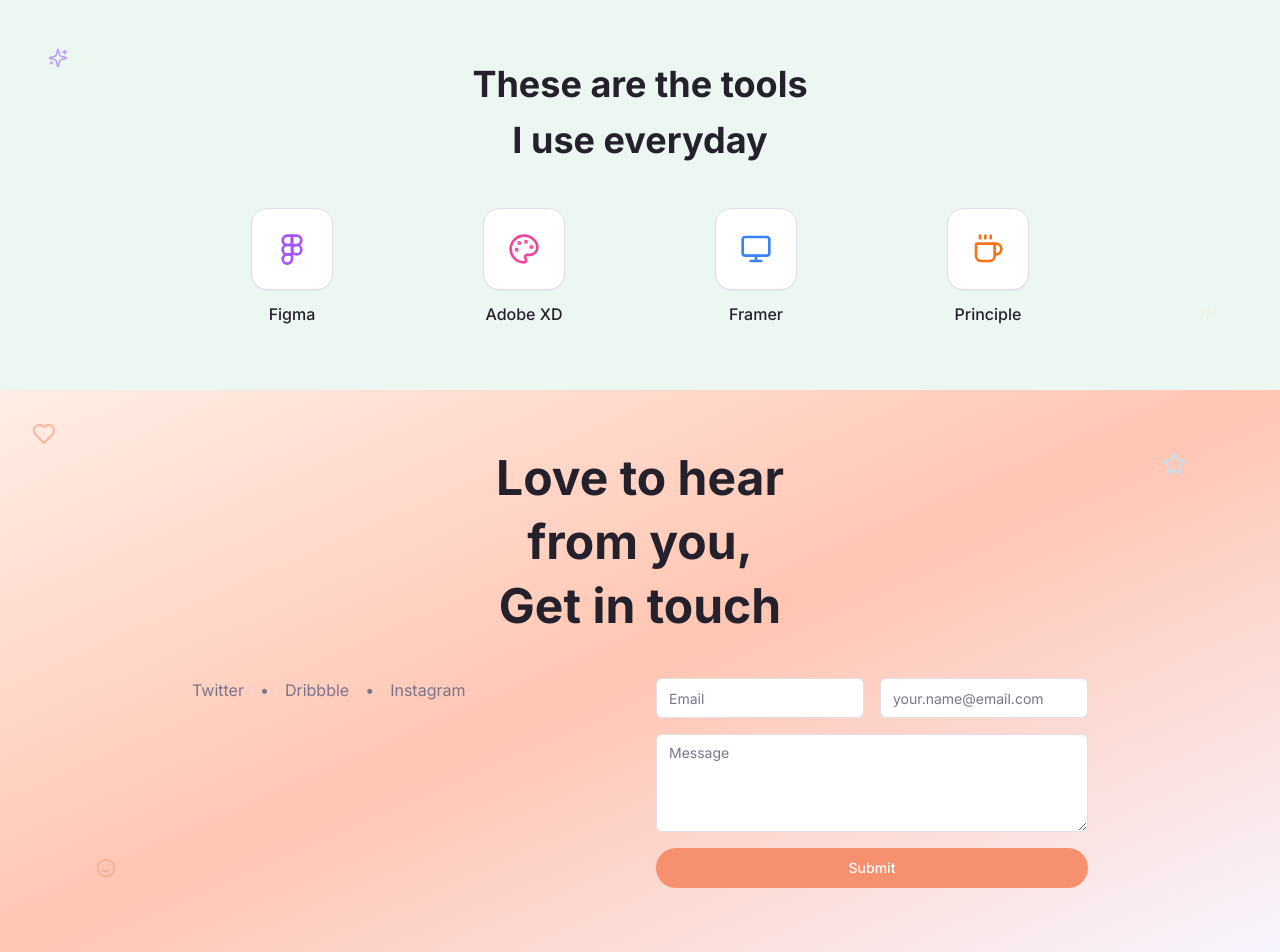
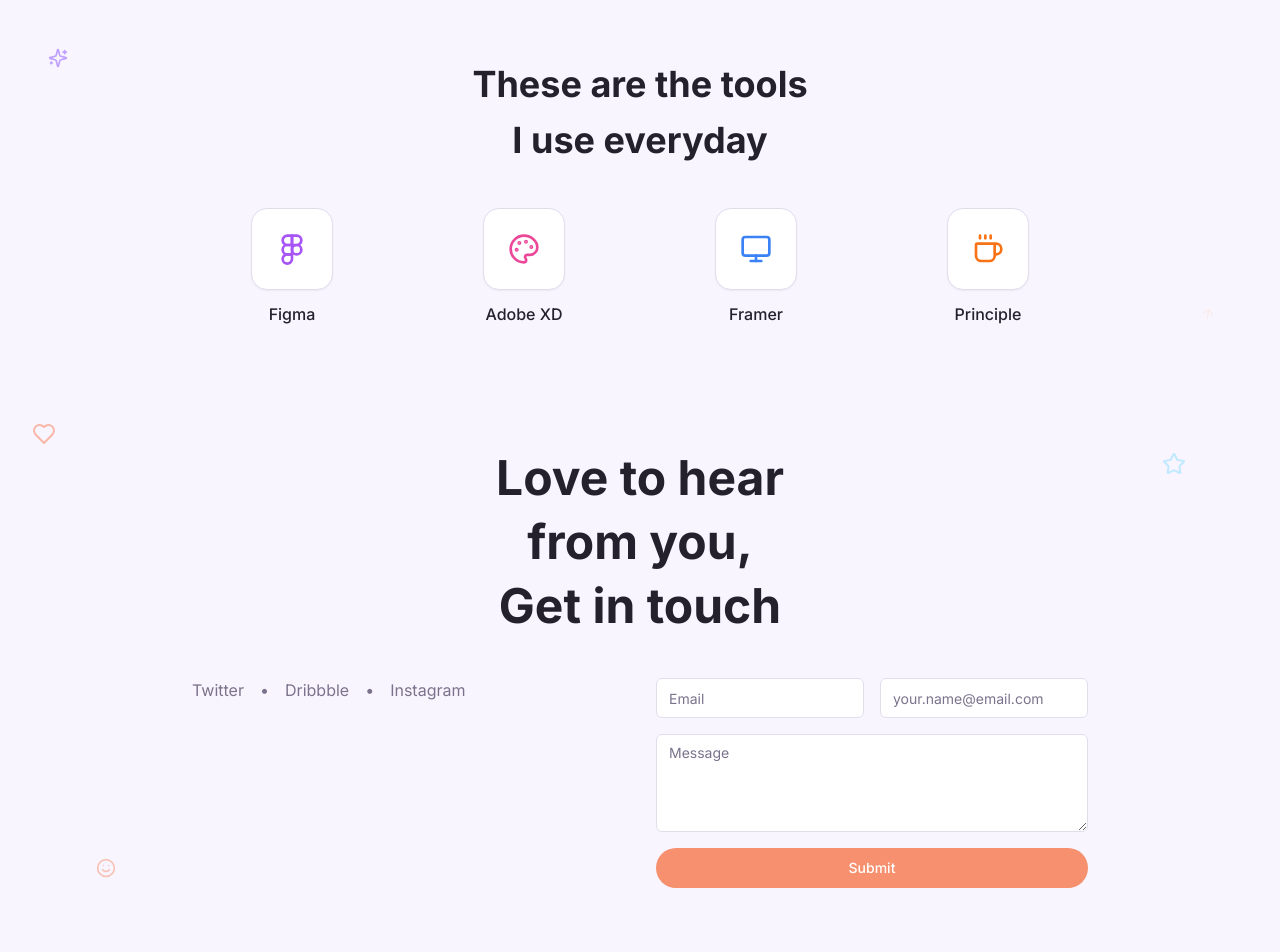
Before and after one commit to aframelia/Portfolio-UX-UI, a React (Vite) app: page / in a window 1280 px wide. Shown: the part 1901-2853 px from the top of the page. Built offline with nearby package versions, Linux system fonts and the light colour scheme.

Commit message:
Visual edit in Lovable
Edited UI in Lovable

```diff
--- a/src/pages/Index.tsx
+++ b/src/pages/Index.tsx
@@ -176,7 +176,7 @@ const Index = () => {
       </section>
 
       {/* Tools Section */}
-      <section id="tools" className="py-16 px-6 bg-mint-light dark:bg-mint relative">
+      <section id="tools" className="py-16 px-6 bg-lavender-light relative">
         {/* Decorative doodles */}
         <div className="doodle-sparkle top-12 left-12">
           <Sparkles className="w-5 h-5" />
@@ -209,7 +209,7 @@ const Index = () => {
       </section>
 
       {/* Contact Section */}
-      <section id="contact" className="py-16 px-6 bg-gradient-to-br from-peach-light via-coral-light to-lavender-light dark:from-peach dark:via-coral dark:to-lavender relative">
+      <section id="contact" className="py-16 px-6 bg-lavender-light relative">
         {/* Decorative doodles */}
         <div className="doodle-heart top-8 left-8">
           <Heart className="w-6 h-6" />
```
